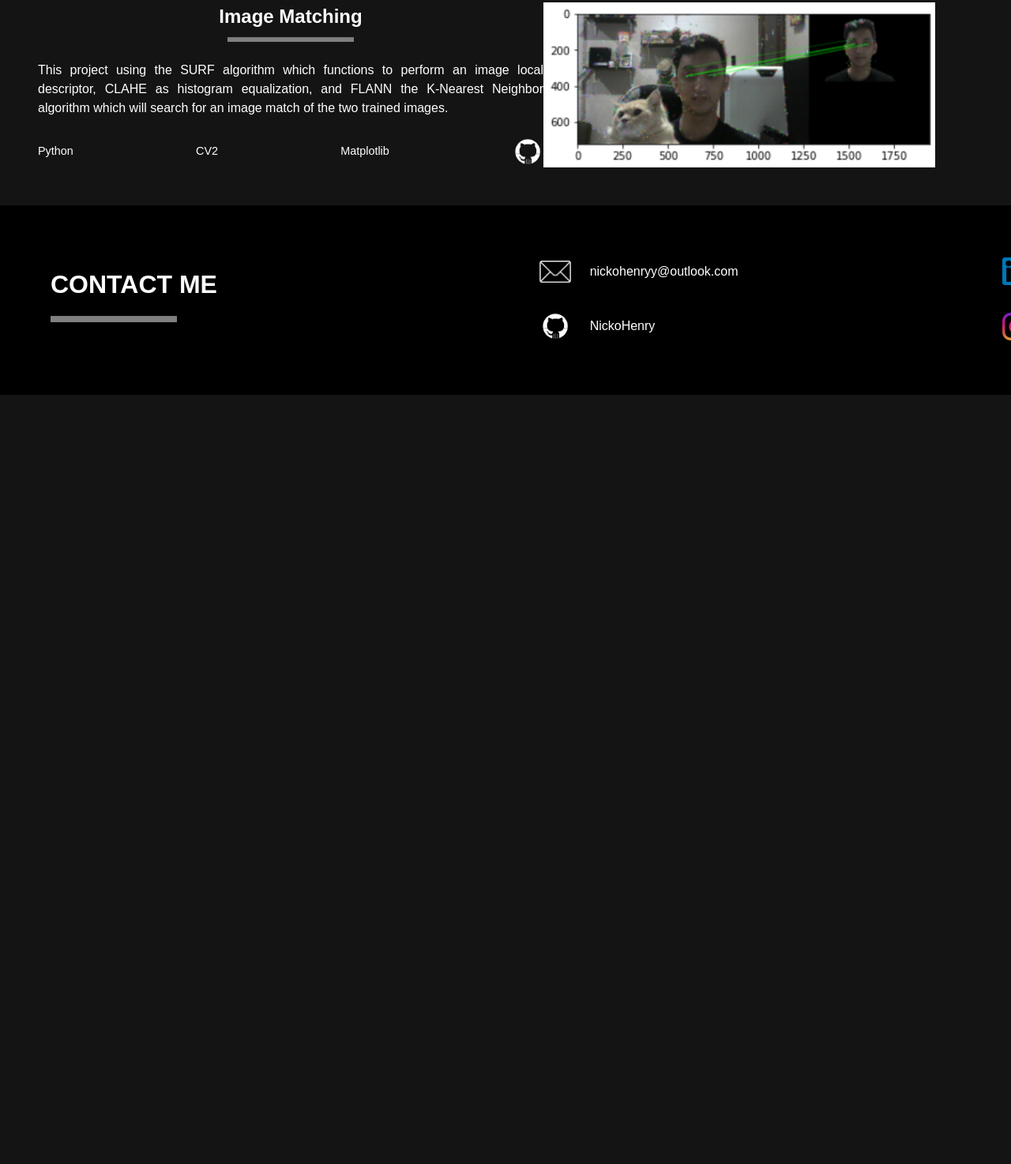
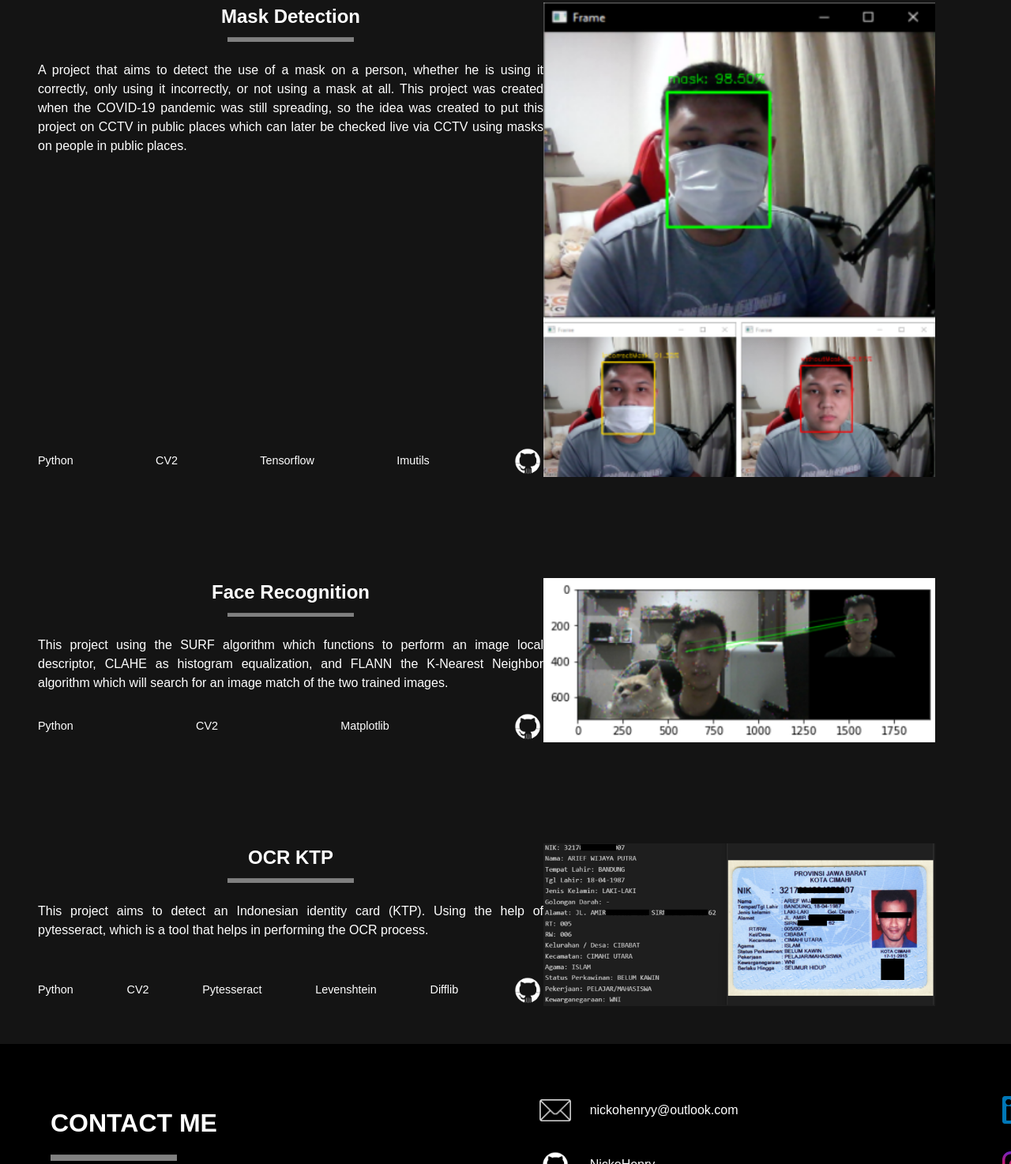
Before and after one commit to NickoHenry/NickoHenry.github.io, a plain HTML site: page index.html in a window 1280 px wide. Shown: the part 4339-5813 px from the top of the page at 79% size. Before the commit the page ends 4839 px from the top, so only its background shows below. Drawn offline with nearby package versions, Linux system fonts and the light colour scheme.

Commit message:
update project (Mask Detection & OCR)

```diff
--- a/index.css
+++ b/index.css
@@ -540,3 +540,10 @@ body {
         opacity: 1;
     }
 }
+
+.fade {
+    margin: 50px;
+    padding: 50px;
+    background-color: lightgreen;
+    opacity: 1;
+  }
--- a/index.html
+++ b/index.html
@@ -17,8 +17,6 @@
     <script src="https://cdn.jsdelivr.net/npm/bootstrap@4.0.0/dist/js/bootstrap.min.js"
         integrity="sha384-JZR6Spejh4U02d8jOt6vLEHfe/JQGiRRSQQxSfFWpi1MquVdAyjUar5+76PVCmYl" crossorigin="anonymous"
         defer></script>
-    <!-- <script defer src="https://cdn.jsdelivr.net/npm/a11y-dialog@7/dist/a11y-dialog.min.js"></script> -->
-    <script src="./index.js" defer></script>
     <title>Nicko Henry</title>
 </head>
 
@@ -164,7 +162,6 @@
                     <div class="project_info">
                         <div class="project_title">
                             Bitcoin Price Prediction
-
                             <hr class="project_line" color="grey">
                         </div>
                         <br>
@@ -405,18 +402,49 @@
             </div>
             <div class="project_spacing"></div>
             <div class="project_container">
-
                 <div class="project_detail">
                     <div class="project_info">
                         <div class="project_title">
-                            Image Matching
+                            Mask Detection
                             <hr class="project_line" color="grey">
                         </div>
                         <br>
                         <div class="project_description">
-                            This project using the SURF algorithm which functions to perform an image local descriptor,
-                            CLAHE as histogram equalization, and FLANN the K-Nearest Neighbor algorithm which will
-                            search for an image match of the two trained images.
+                            A project that aims to detect the use of a mask on a person, whether he is using it correctly, only using it incorrectly, or not using a mask at all. This project was created when the COVID-19 pandemic was still spreading, so the idea was created to put this project on CCTV in public places which can later be checked live via CCTV using masks on people in public places.
+                        </div>
+                    </div>
+                    <div class="project_tools">
+                        <div class="tools_list">
+                            <div class="tl">
+                                Python
+                            </div>
+                            <div class="tl">
+                                CV2
+                            </div>
+                            <div class="tl">
+                                Tensorflow
+                            </div>
+                            <div class="tl">
+                                Imutils
+                            </div>
+                            <a href="https://github.com/NickoHenry/Image-Matching" target="_blank">
+                                <img src="images/github.jpg" width="40vw" alt="">
+                            </a>
+                        </div>
+                    </div>
+                </div><img src="images/mask_detection.png" class="image_project" alt="">
+            </div>
+            <div class="project_spacing"></div>
+            <div class="project_container">
+                <div class="project_detail">
+                    <div class="project_info">
+                        <div class="project_title">
+                            Face Recognition
+                            <hr class="project_line" color="grey">
+                        </div>
+                        <br>
+                        <div class="project_description">
+                            This project using the SURF algorithm which functions to perform an image local descriptor, CLAHE as histogram equalization, and FLANN the K-Nearest Neighbor algorithm which will search for an image match of the two trained images.
                         </div>
                     </div>
                     <div class="project_tools">
@@ -430,12 +458,49 @@
                             <div class="tl">
                                 Matplotlib
                             </div>
-                            <a href="https://github.com/NickoHenry/Image-Matching" target="_blank">
+                            <a href="https://github.com/NickoHenry/Mask-Detection" target="_blank">
                                 <img src="images/github.jpg" width="40vw" alt="">
                             </a>
                         </div>
                     </div>
                 </div><img src="images/image_matching.png" class="image_project" alt="">
+            </div>
+            <div class="project_spacing"></div>
+            <div class="project_container">
+                <div class="project_detail">
+                    <div class="project_info">
+                        <div class="project_title">
+                            OCR KTP
+                            <hr class="project_line" color="grey">
+                        </div>
+                        <br>
+                        <div class="project_description">
+                            This project aims to detect an Indonesian identity card (KTP). Using the help of pytesseract, which is a tool that helps in performing the OCR process.
+                        </div>
+                    </div>
+                    <div class="project_tools">
+                        <div class="tools_list">
+                            <div class="tl">
+                                Python
+                            </div>
+                            <div class="tl">
+                                CV2
+                            </div>
+                            <div class="tl">
+                                Pytesseract
+                            </div>
+                            <div class="tl">
+                                Levenshtein
+                            </div>
+                            <div class="tl">
+                                Difflib
+                            </div>
+                            <a href="https://github.com/NickoHenry/OCR-KTP" target="_blank">
+                                <img src="images/github.jpg" width="40vw" alt="">
+                            </a>
+                        </div>
+                    </div>
+                </div><img src="images/ocr.png" class="image_project" alt="">
             </div>
         </div>
         <div class="container_info">
@@ -506,8 +571,6 @@
             </div>
         </div>
     </div>
-
-
 </body>
 
 <footer>
```
Also changed, not shown: images/mask_detection.png (added), images/ocr.png (added).
